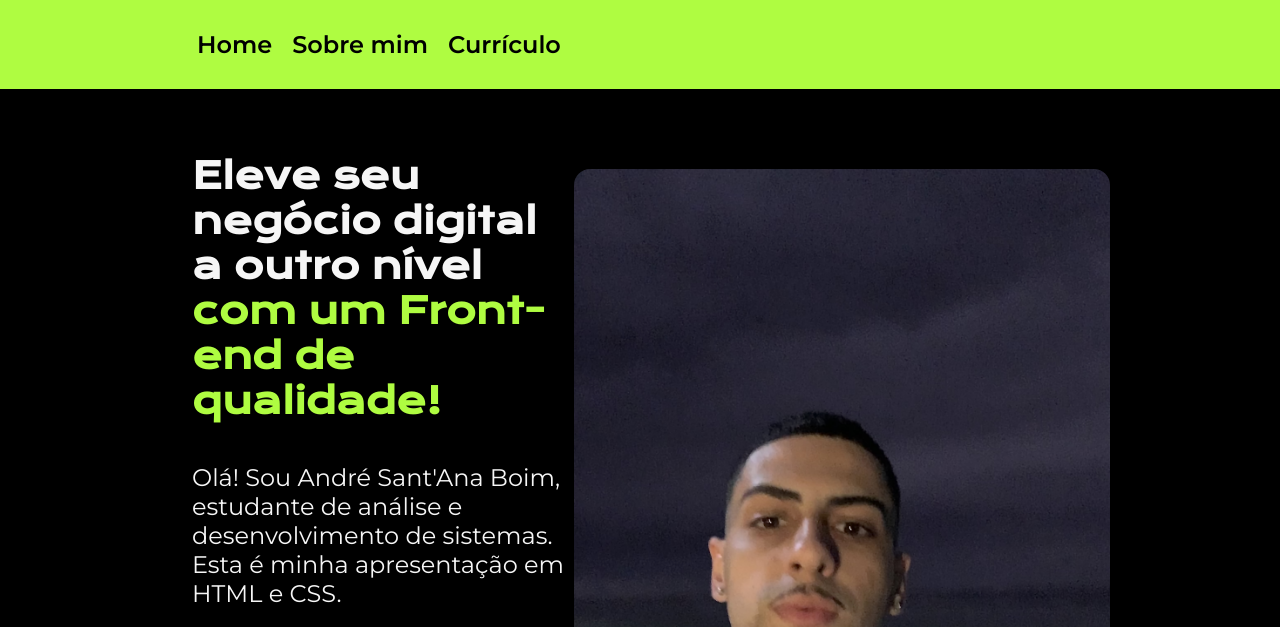
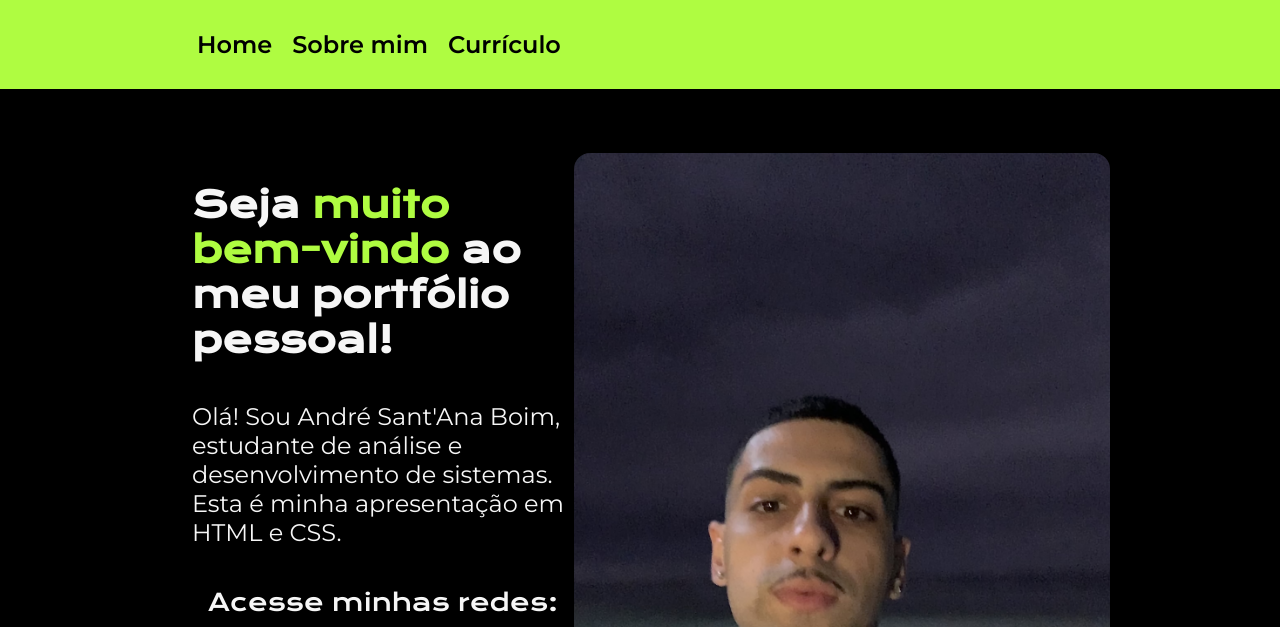
Before and after one commit to andresant-ana/Portfolio, a plain HTML site: page index.html in a window 1280 px wide. Shown: the top 627 px of the page. Drawn offline with nearby package versions, Linux system fonts and the light colour scheme.

Commit message:
Alterado o h1 da página index.html.

```diff
--- a/index.html
+++ b/index.html
@@ -17,7 +17,7 @@
     </header>
     <main class="apresentacao">
         <section>
-            <h1>Eleve seu negócio digital a outro nível <strong class="titulo-destaque">com um Front-end de qualidade!</strong></h1>
+            <h1>Seja <strong class="titulo-destaque">muito bem-vindo</strong> ao meu portfólio pessoal!</h1>
             <p>Olá! Sou André Sant'Ana Boim, estudante de análise e desenvolvimento de sistemas. Esta é minha apresentação em HTML e CSS.</p>
             <div>
                 <h2>Acesse minhas redes:</h2>
```
